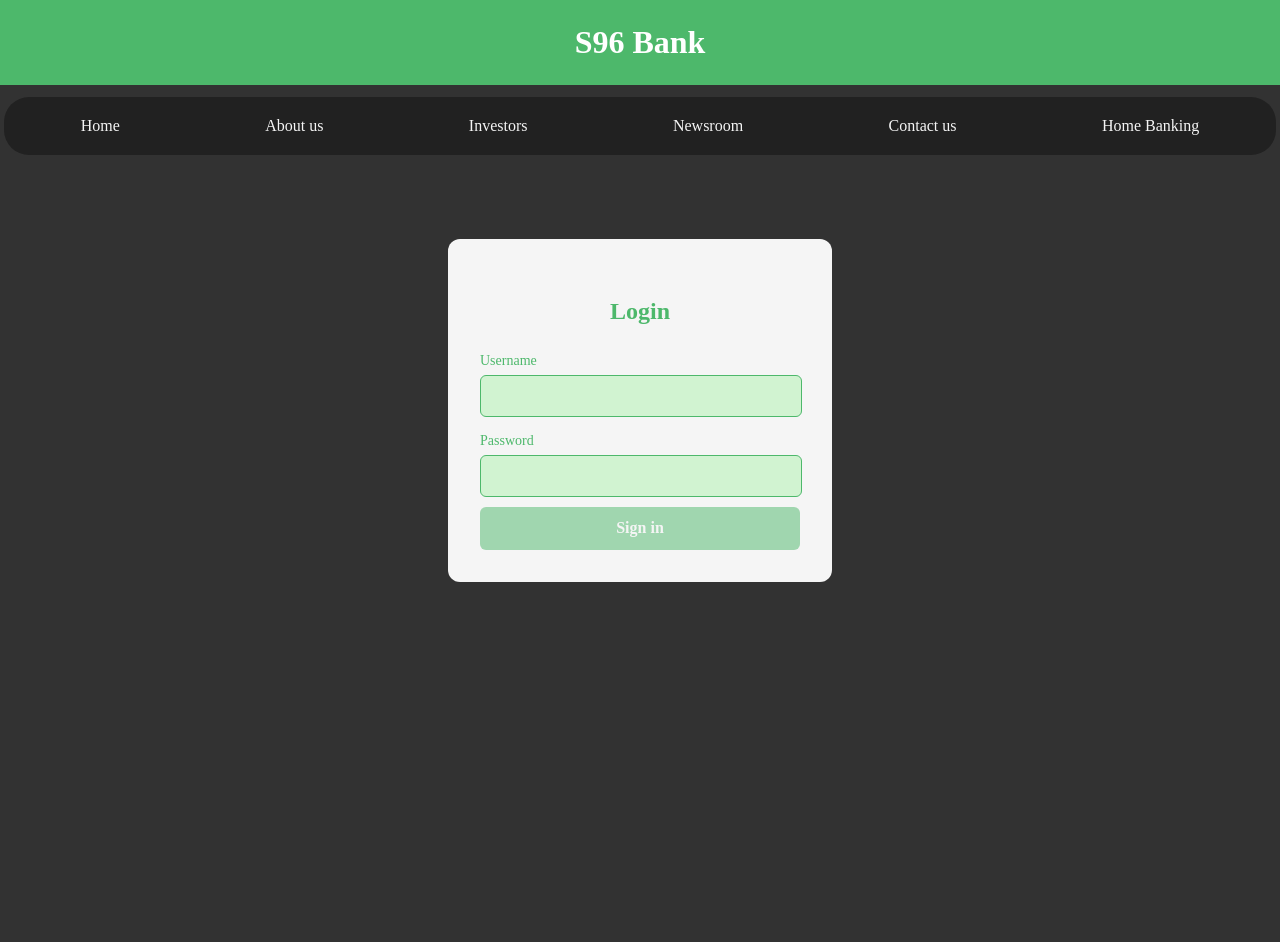
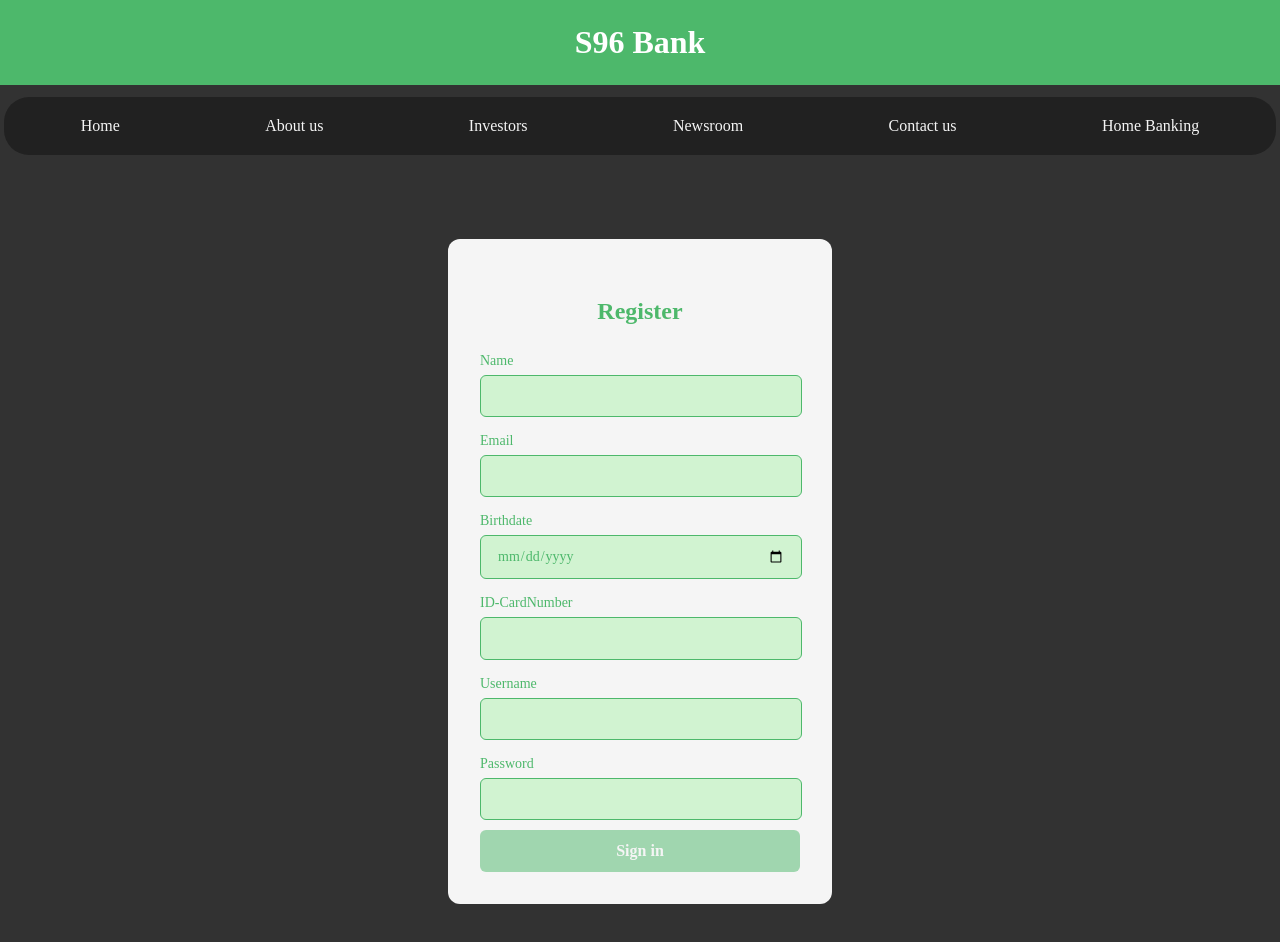
Before and after one commit to FLORES-SimonG/S96CryptoBank, a React (Vite) app in the folder front/react-intro/: page / in a window 1280 px wide. Shown: the top 942 px of the page. Before the commit the page ends 800 px from the top, so only its background shows below. Built offline with nearby package versions, Linux system fonts and the light colour scheme.

Commit message:
Conexión de Register y Login con BBDD terminada

```diff
--- a/front/react-intro/src/App.jsx
+++ b/front/react-intro/src/App.jsx
@@ -12,8 +12,8 @@ function App() {
     {/* <Navbar></Navbar> */}
     {/* <Home></Home> */}
     {/* <MyAppointments></MyAppointments> */}
-    {/* <Register></Register> */}
-    <Login></Login>
+    <Register></Register>
+    {/* <Login></Login> */}
 
     </>
   )
--- a/front/react-intro/src/helpers/validateLogin.js
+++ b/front/react-intro/src/helpers/validateLogin.js
@@ -3,11 +3,11 @@ export const validate =(input)=>{
     const expresionRegularUsuario = /^[a-zA-Z0-9]{3,20}$/;
     const expresionRegularPassword = /^[a-zA-Z0-9]{5,20}$/;
     if (!expresionRegularUsuario.test(input.username)) {
-        errors.username = 'El usuario es incorrecto';
+        errors.username = true;
     }
 
     if (!expresionRegularPassword.test(input.password)) {
-        errors.password = 'La contraseña es incorrecta';
+        errors.password = true;
     }
 
     return errors;
--- a/front/react-intro/src/view/Login/Login.jsx
+++ b/front/react-intro/src/view/Login/Login.jsx
@@ -15,8 +15,8 @@ const Login = () => {
     const { name, value } = evento.target;
     setItemsFromLogin({...itemsFromLogin,[name]: value,});
 
-    const updatedItems = { ...itemsFromLogin, [name]: value };
-    const newErrors = validate(updatedItems);
+    const itemsActualizadoFromLogin = { ...itemsFromLogin, [name]: value };
+    const newErrors = validate(itemsActualizadoFromLogin);
 
     // const newErrors = validate(itemsFromLogin);
     if (newErrors[name]) {setErrors({ ...errors, [name]: newErrors[name] });
@@ -46,10 +46,10 @@ const Login = () => {
   const handleOnSubmitFromLogin = async (evento) => {
     evento.preventDefault();
 
-    const newErrors = validate(itemsFromLogin);//! Validar los datos del formulario con Expresiones Regulares
+    const newErrors = validate(itemsFromLogin);
     if (Object.keys(newErrors).length > 0) {
       setErrors(newErrors);
-      return alert("Formulario de LOGIN NO FUE ENVIADO");
+      return alert('Complete el formulario correctamente para que sea enviado');
     }
 
     try {
@@ -96,11 +96,11 @@ const Login = () => {
                 onChange={handlerInputChangeFromLogin}
                 style={{
                   transition: "2s",
-                  backgroundColor: errors.username
+                  backgroundColor: errors.username===true
                     ? "rgba(255, 0, 0, 0.15)"
                     : "rgba(0, 225, 0, 0.15)",
                 }}
-              />{console.log(errors.username)}
+              />
             </div>
             <div className={styles.inputGroup}>
               <label>Password</label>
@@ -112,11 +112,11 @@ const Login = () => {
                 onChange={handlerInputChangeFromLogin}
                 style={{
                   transition: "2s",
-                  backgroundColor: errors.password
+                  backgroundColor: errors.password===true
                     ? "rgba(255, 0, 0, 0.15)"
                     : "rgba(0, 225, 0, 0.15)",
                 }}
-              />{console.log(errors.password)}
+              />
             </div>
             <button className={styles.sign}>Sign in</button>
           </form>
--- a/front/react-intro/src/view/Register/Register.jsx
+++ b/front/react-intro/src/view/Register/Register.jsx
@@ -14,60 +14,18 @@ const Register = () => {
     username: "",
     password: "",
   });
-  // console.log(itemsFromRegister);
+
   const [errors, setErrors] = useState({});
 
-  //* Funcion MANEJADORA en el cambio de los inputs de REGISTER
+  //! Funcion MANEJADORA en el cambio de los inputs de REGISTER
 
   const handlerInputChangeFromRegister = (evento) => {
-    //? OPCION 1:
 
     const { name, value } = evento.target;
-    setItemsFromRegister({
-      ...itemsFromRegister,
-      [name]: value,
-    });
+    setItemsFromRegister({...itemsFromRegister,[name]: value});
 
-    //? OPCION 2:
-    //const {name,value} = evento.target;
-    // if (name === 'name') {
-    //     setItemsFromRegister({
-    //         ...itemsFromRegister,
-    //         name: value
-    //     })
-    // }
-    // if (name === 'email') {
-    //     setItemsFromRegister({
-    //         ...itemsFromRegister,
-    //         email: value
-    //     })
-    // }
-    // if (name === 'birthdate') {
-    //     setItemsFromRegister({
-    //         ...itemsFromRegister,
-    //         birthdate: value
-    //     })
-    // }
-    // if (name === 'nDni') {
-    //     setItemsFromRegister({
-    //         ...itemsFromRegister,
-    //         nDni: value
-    //     })
-    // }
-    // if (name === 'username') {
-    //     setItemsFromRegister({
-    //         ...itemsFromRegister,
-    //         username: value
-    //     })
-    // }
-    // if (name === 'password') {
-    //     setItemsFromRegister({
-    //         ...itemsFromRegister,
-    //         password: value
-    //     })
-    // }
-
-    const newErrors = validate(itemsFromRegister);
+    const itemsActualizadoFromRegister={...itemsFromRegister,[name]: value,};
+    const newErrors = validate(itemsActualizadoFromRegister);
     if (newErrors[name]) {
       setErrors({ ...errors, [name]: newErrors[name] });
     } else {
@@ -78,27 +36,34 @@ const Register = () => {
 
   //* Funcion MANEJADORA para el submit del formulario de REGISTER
 
-  const handleOnSubmitFromRegister = (evento) => {
+  const handleOnSubmitFromRegister = async (evento) => {
+    evento.preventDefault();
 
+    const newErrors = validate(itemsFromRegister);
+    if (Object.keys(newErrors).length > 0) {
+      setErrors(newErrors);
+      return alert('Complete el formulario correctamente para que sea enviado');
+    }
 
-    evento.preventDefault();
-    const newErrors = validate(itemsFromRegister);
-    // console.log(newErrors);
+    try {
+      // Realizar la petición POST con axios
+      console.log("Datos enviados al servidor:", itemsFromRegister);
+      const response = await axios.post("http://localhost:3000/users/register", {
+        name: itemsFromRegister.name,
+        email: itemsFromRegister.email,
+        birthdate: itemsFromRegister.birthdate,
+        nDni: Number(itemsFromRegister.nDni),
+        username: itemsFromRegister.username,
+        password: itemsFromRegister.password,
+      });
 
-    if (Object.keys(newErrors).length > 0) {
-      return alert("El Formulario NO FUE ENVIADO");
-    } else {
-      alert("Formulario EXITOSO PA");
-      // console.log(itemsFromRegister);
-
-      // axios
-      //   .post("http://localhost:3000/user/register", itemsFromRegister)
-      //   .then((response) => {
-      //     console.log(response);
-      //   })
-      //   .catch((error) => {
-      //     console.log(error);
-      //   });
+      // Manejar la respuesta según tus necesidades
+      console.log("Respuesta del servidor:", response.data);
+      alert("Formulario de REGISTER EXITOSO PA");
+    } catch (error) {
+      // Manejar errores de la petición
+      console.error("Error al enviar el formulario de REGISTER:", error);
+      alert("Error al enviar el formulario, Usuario o contraseña incorrectos.");
     }
   };
 
@@ -125,7 +90,7 @@ const Register = () => {
                     : "rgba(0, 225, 0, 0.15)",
                 }}
               />
-              {errors.name && <p>{errors.name}</p>}
+
             </div>
             <div className={styles.inputGroup}>
               <label>Email</label>
@@ -143,10 +108,10 @@ const Register = () => {
                     : "rgba(0, 225, 0, 0.15)",
                 }}
               />
-              {errors.email && <p>{errors.email}</p>}
+
             </div>
             <div className={styles.inputGroup}>
-              <label htmlFor="birthdate">Birthdate</label>
+              <label>Birthdate</label>
               <input
                 value={itemsFromRegister.birthdate}
                 type="date"
@@ -162,13 +127,13 @@ const Register = () => {
                     : "rgba(0, 225, 0, 0.15)",
                 }}
               />
-              {errors.birthdate && <p>{errors.birthdate}</p>}
+
             </div>
             <div className={styles.inputGroup}>
               <label>ID-CardNumber</label>
               <input
                 value={itemsFromRegister.nDni}
-                type="text" //! OJO ACÁ QUE PUEDO TENER PROBLEMA EN BACK
+                type="number" //! OJO ACÁ QUE PUEDO TENER PROBLEMA EN BACK
                 name="nDni"
                 id="nDni"
                 placeholder=""
@@ -180,7 +145,7 @@ const Register = () => {
                     : "rgba(0, 225, 0, 0.15)",
                 }}
               />
-              {errors.nDni && <p>{errors.nDni}</p>}
+
             </div>
             <div className={styles.inputGroup}>
               <label>Username</label>
@@ -198,7 +163,7 @@ const Register = () => {
                     : "rgba(0, 225, 0, 0.15)",
                 }}
               />
-              {errors.username && <p>{errors.username}</p>}
+
             </div>
             <div className={styles.inputGroup}>
               <label>Password</label>
@@ -216,7 +181,7 @@ const Register = () => {
                     : "rgba(0, 225, 0, 0.15)",
                 }}
               />
-              {errors.password && <p>{errors.password}</p>}
+
             </div>
             <button className={styles.sign}>Sign in</button>
           </form>
```
